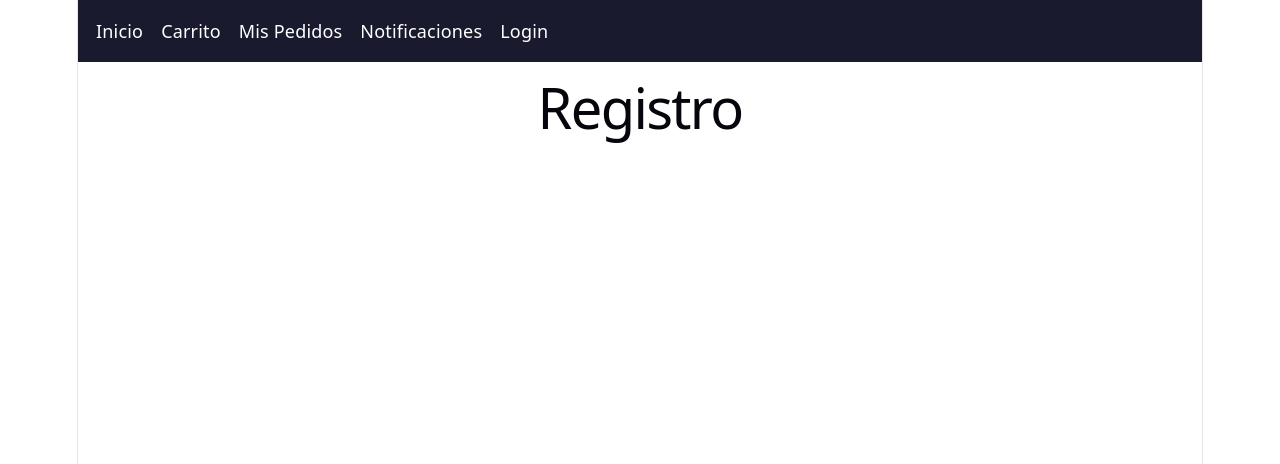
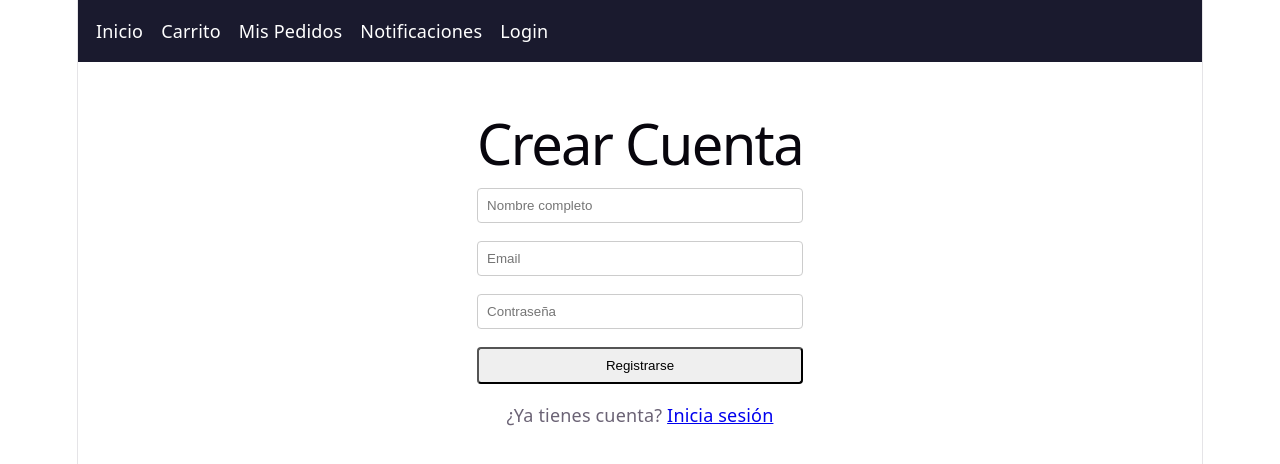
Before and after one commit to Diego-Back-End/aromastore-frontend, a React (Vite) app: page /registro in a window 1280 px wide. Shown: the top 464 px of the page. Built offline with nearby package versions, Linux system fonts and the light colour scheme.

Commit message:
feat: pantalla registro

```diff
--- a/src/pages/Registro.jsx
+++ b/src/pages/Registro.jsx
@@ -1,4 +1,49 @@
+import { useState } from 'react'
+import { useNavigate, Link } from 'react-router-dom'
+
 function Registro() {
-  return <h1>Registro</h1>
+  const [nombre, setNombre] = useState('')
+  const [email, setEmail] = useState('')
+  const [password, setPassword] = useState('')
+  const navigate = useNavigate()
+
+  const handleRegistro = () => {
+    console.log('Registro:', nombre, email, password)
+    navigate('/login')
+  }
+
+  return (
+    <div style={{ padding: '2rem', maxWidth: '400px', margin: '0 auto' }}>
+      <h1>Crear Cuenta</h1>
+      <div style={{ display: 'flex', flexDirection: 'column', gap: '1rem' }}>
+        <input
+          type="text"
+          placeholder="Nombre completo"
+          value={nombre}
+          onChange={e => setNombre(e.target.value)}
+          style={{ padding: '0.5rem', borderRadius: '4px', border: '1px solid #ccc' }}
+        />
+        <input
+          type="email"
+          placeholder="Email"
+          value={email}
+          onChange={e => setEmail(e.target.value)}
+          style={{ padding: '0.5rem', borderRadius: '4px', border: '1px solid #ccc' }}
+        />
+        <input
+          type="password"
+          placeholder="Contraseña"
+          value={password}
+          onChange={e => setPassword(e.target.value)}
+          style={{ padding: '0.5rem', borderRadius: '4px', border: '1px solid #ccc' }}
+        />
+        <button onClick={handleRegistro} style={{ padding: '0.5rem', borderRadius: '4px' }}>
+          Registrarse
+        </button>
+        <p>¿Ya tienes cuenta? <Link to="/login">Inicia sesión</Link></p>
+      </div>
+    </div>
+  )
 }
+
 export default Registro
```
